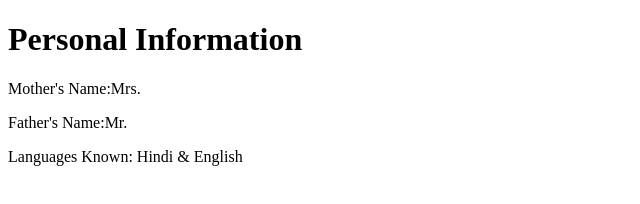
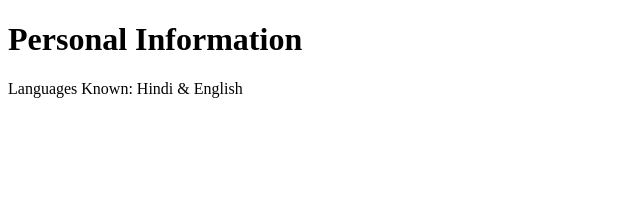
Before and after one commit to VedhaSharma/learner, a plain HTML site: page info.html in a window 1280 px wide. Shown: the whole page, without its empty margins (0-640 px from the left). Drawn offline with Linux system fonts and the light colour scheme.

Commit message:
Update info.html

```diff
--- a/info.html
+++ b/info.html
@@ -6,8 +6,8 @@
     </head>
     <body>
         <h1>Personal Information</h1>
-        <p>Mother's Name:Mrs.</p>
-        <p>Father's Name:Mr.</p>
+
+
         <p>Languages Known: Hindi & English</p>
     </body>
 </html>
```
